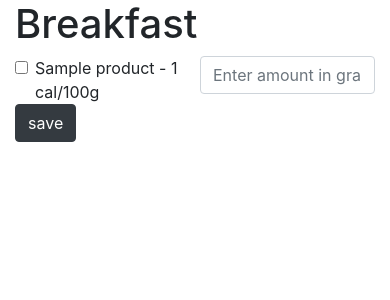
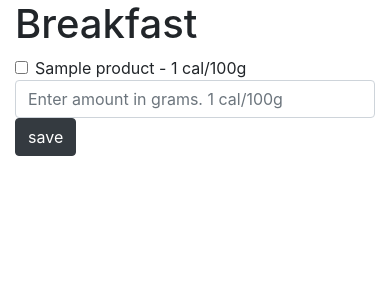
Before and after one commit to aggigie/fitness-app, a Django app: page /meal/1/ in a window 390 px wide. Shown: the part 58-358 px from the top of the page. Run offline with Django 3.2, Linux system fonts and the light colour scheme; tables that the repository leaves empty hold one stand-in row (values such as "Sample post"); some libraries are stand-ins or nearby versions.

Commit message:
Final touch.

```diff
--- a/pal_app/templates/pal_app/meal-data.html
+++ b/pal_app/templates/pal_app/meal-data.html
@@ -14,7 +14,7 @@
             {% if product_list %}
             {% for product in product_list %}
             <div class="form-row">
-                <div class="col">
+                <div class="col-md-4">
                     <div class="form-check">
                         <input class="form-check-input" type="checkbox" name="products" {% if product in selected %}checked{% endif %}
                                value="{{product.id}}"
@@ -22,7 +22,7 @@
                         <label class="form-check-label" for="product{{product.id}}">{{product.name}} - {{product.calories}} cal/100g</label>
                     </div>
                 </div>
-                <div class="col">
+                <div class="col-md-4">
                     <input type="text" class="form-control" name="input_calories_{{product.id}}" placeholder="Enter amount in grams. {{product.calories}} cal/100g"
                      {% if product in selected %}value="{{amounts|get_item:product.id}}"{% endif %}>
                 </div>
```
